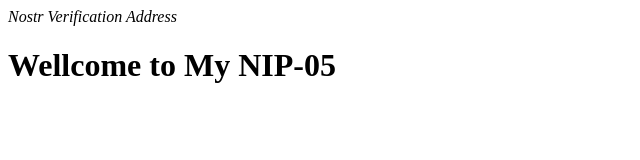
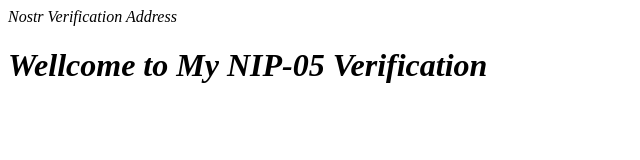
Before and after one commit to iamthun/nip05, a plain HTML site: page index.html in a window 1280 px wide. Shown: the whole page, without its empty margins (0-640 px from the left). Drawn offline with Linux system fonts and the light colour scheme.

Commit message:
Update index.html

```diff
--- a/index.html
+++ b/index.html
@@ -1,6 +1,6 @@
 <html>
   <head> <I>Nostr Verification Address</I></head>
   <body>
-    <h1><B><E>Wellcome to My NIP-05</E></B></h1>
+    <h1><B><E><I>Wellcome to My NIP-05 Verification</I></E></B></h1>
   </body>
 </html>
```
